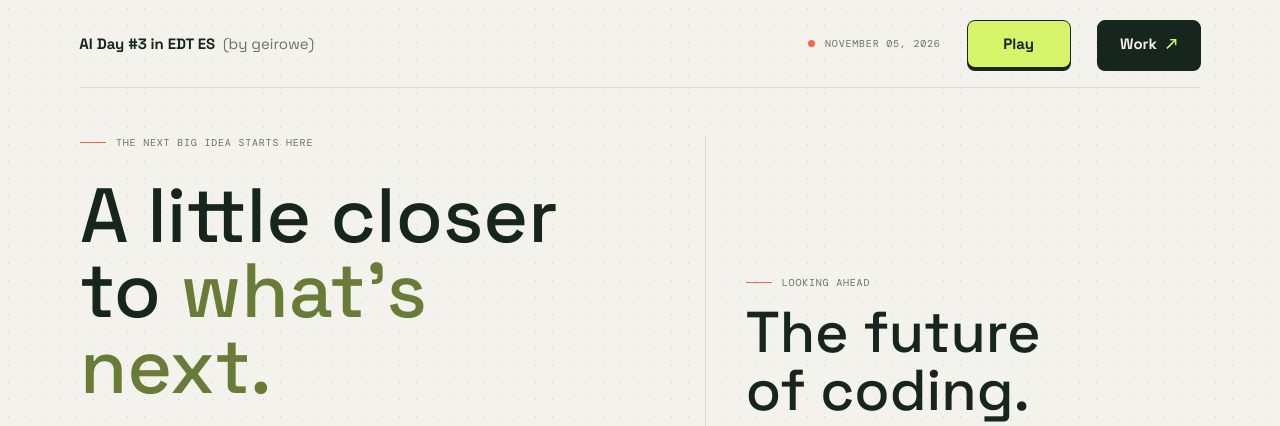
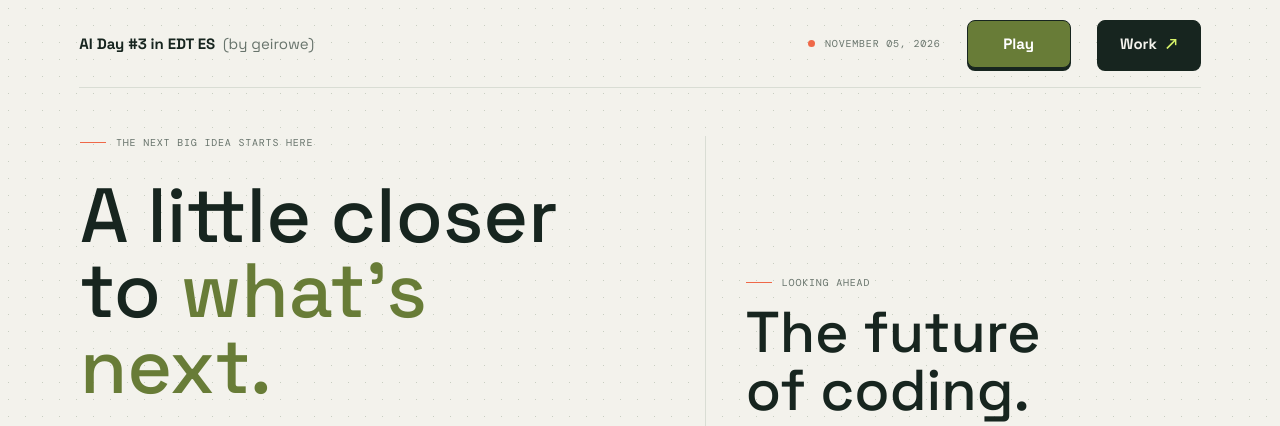
Before and after one commit to geirowew/ESAIDaygow, a Flask app: page / in a window 1280 px wide. Shown: the top 426 px of the page. Run offline with Flask 3, Linux system fonts and the light colour scheme.

Commit message:
feat: update styles for topbar buttons to improve visibility and accessibility

```diff
--- a/static/style.css
+++ b/static/style.css
@@ -95,7 +95,8 @@ a {
 }
 
 .topbar-button-play {
-    background: var(--green);
+    color: #fff;
+    background: #687c37;
 }
 
 .topbar-button-work {
```
Also changed, not shown: tests/chess.browser.spec.cjs (+1 -1 lines).
